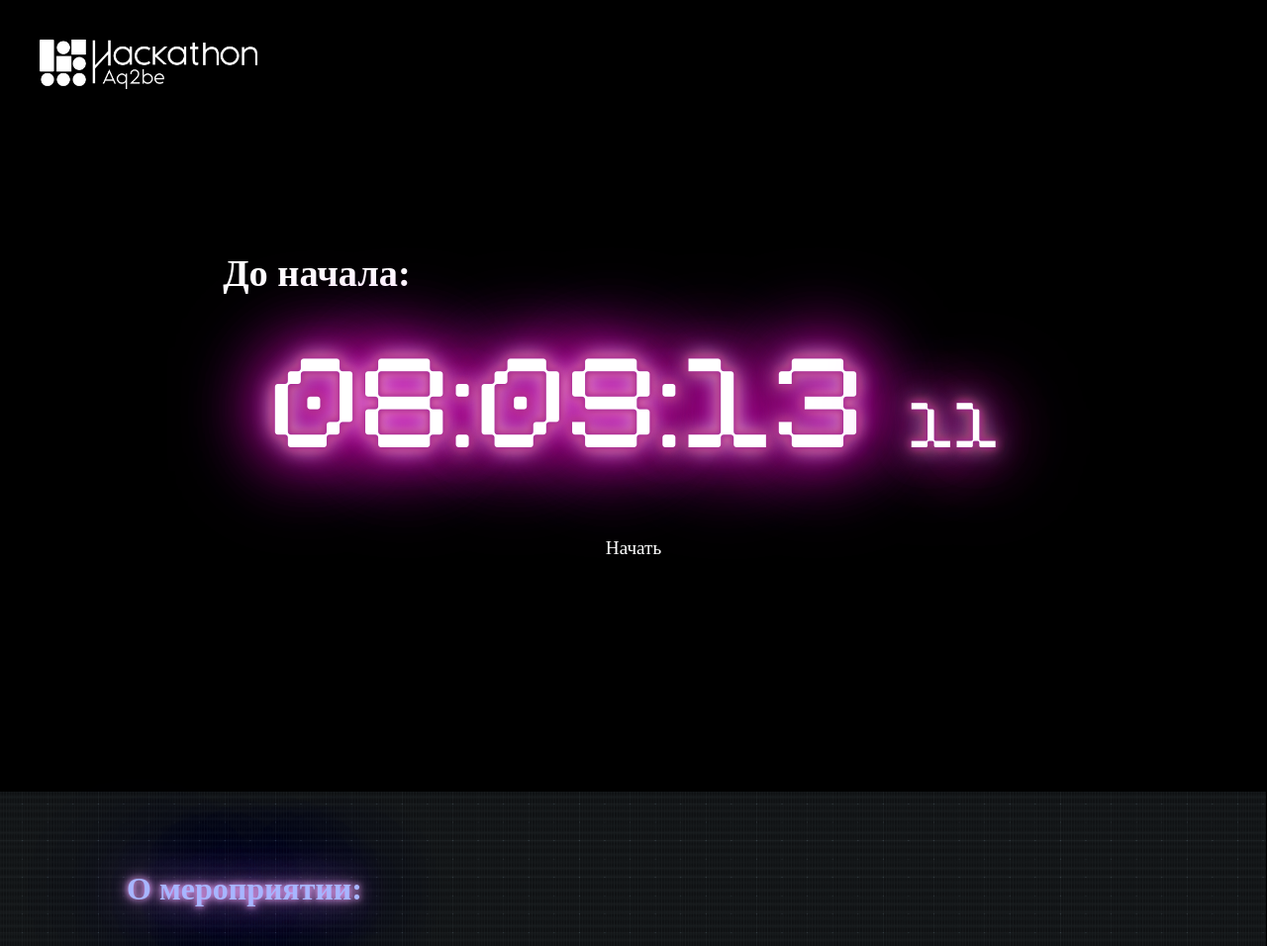
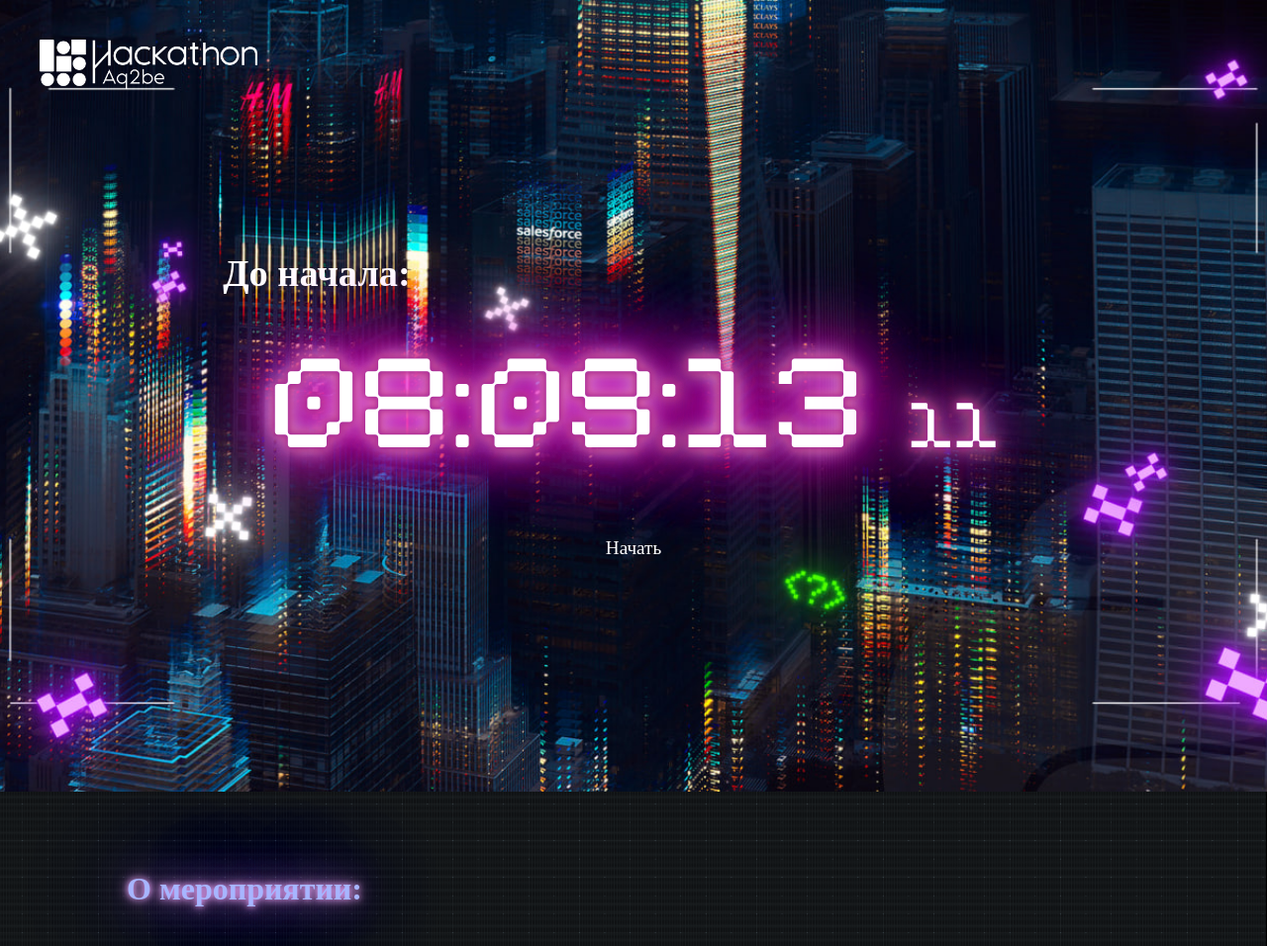
Before and after one commit to QwaQ-dev/Hakaton-main, a PHP site: page / in a window 1280 px wide. Shown: the top 956 px of the page at 99% size. Run offline with PHP 8.4, Linux system fonts and the light colour scheme.

Commit message:
Update lobby.css

```diff
--- a/css/lobby.css
+++ b/css/lobby.css
@@ -24,7 +24,7 @@ body {
 
 .main-info {
     height: 100vh;
-    background-image: url('../img/lobby_bg.png');
+    background-image: url('../img/lobby_bg.jpg');
     background-size: cover; /* Растягивает изображение на весь экран, сохраняя пропорции */
     background-position: center; /* Располагает изображение по центру экрана */
     background-repeat: no-repeat; /* Запрещает повторение изображения */
```
